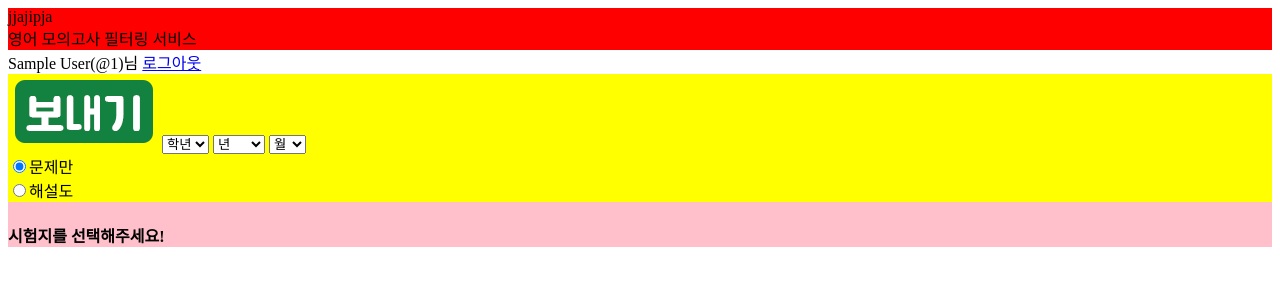
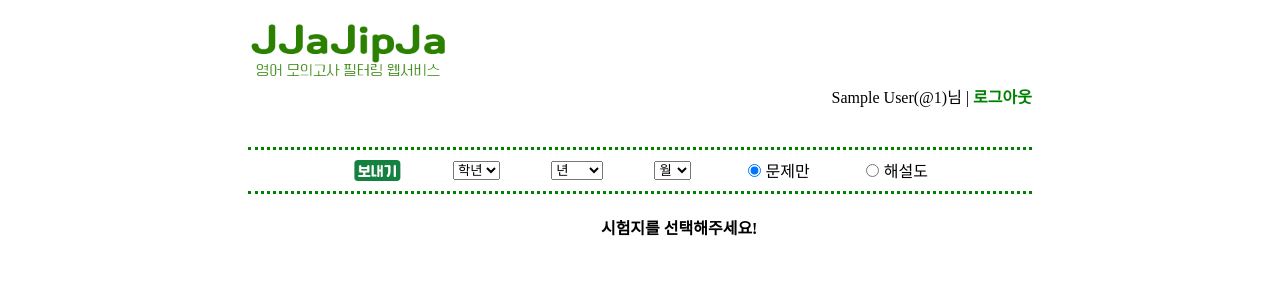
Before and after one commit to MyeongjuHong/htdocs, a PHP site: page / in a window 1280 px wide. Shown: the top 300 px of the page. Run offline with PHP 8.4, Linux system fonts and the light colour scheme; the visitor is signed in with stand-in values (Sample User, id 1).

Commit message:
refactor: Refactor codes and files

```diff
--- a/header.php
+++ b/header.php
@@ -1,14 +1,5 @@
-
-<div class="header">
-    <span class="title" onclick="location.href='index.html'">
-        <div class="logo">jjajipja<br/>영어 모의고사 필터링 서비스</div>
-    </span>
-    <!-- 로그인 전 북마크 클릭 시 로그인 후 이용 가능! -->
-    <!-- <span class="bookmark" onclick="location.href='bookmark.html'">북마크</span> -->
-    <!-- <span class="member">
-    <a href="#" onclick="location.href='login_form.php'">로그인</a>
-    </span> -->
-</div>
+<div class="header_logic">
+    <div class="logo" onclick="location.href='index.php'"><img src="./img/J_logo.png" class="logo"/></div>
     <?php
         session_start();
         if(isset($_SESSION["userid"])) {
@@ -30,32 +21,35 @@
         }
     ?>
 
-<div></div>
-
     <?php
         if(!$userid) {
     ?>
+        <div class="user">
             <span>로그인 해주세요</span>
-        <a href="login_form.php" class="member">로그인</a>
+            <span>|</span>
+            <a href="login_form.php">로그인</a>
+        </div>
     <?php
         } else {
             $logged = $username."(@".$userid.")님";
     ?>
+        <div class="user">
             <span><?=$logged?></span>
+            <span>|</span>
     <?php
             if($userlevel == 1) {
     ?>
-            <a href="admin.php">관리자모드</a>
-<?php
-        } elseif($userlevel == 9) {
-?>
-            <a href="bookmark.php" class="bookmark">북마크</a>
+                <a href="admin_form.php">관리자모드</a>
+                <span>|</span>
+                <!-- //// -->
     <?php
             } else {
                 error_log('user level error');
             }
     ?>
-        <a href="logout.php" class="member">로그아웃</a>
+            <a href="logout.php">로그아웃</a>
+        </div>
     <?php
         }
     ?>
+</div>
--- a/index.css
+++ b/index.css
@@ -1,31 +1,157 @@
-.header {
-  background-color: red;
+:root {
+  max-width: 800px;
+  min-width: 400px;
+  margin: 0 auto;
+}
+
+h4 {
+  text-align: center;
+  padding-left: 10%;
+}
+
+h2 {
+  padding-left: 25%;
+}
+
+a {
+  text-decoration: none;
+  color: green;
+  font-weight: bold;
+}
+
+input {
+  margin: 5px;
+}
+
+/* index.php */
+
+.button {
+  height: 40px;
+  margin-top: 10px;
+  margin-left: 50px;
+}
+
+.button_j {
+  height: 25px;
+}
+
+.line_match {
+  display: flex;
+  align-items: center;
+}
+
+/* header.php */
+
+.header_logic {
+  margin-bottom: 5%;
 }
 
 .title {
-  background-color: green;
+  color: green;
 }
 
-.logo1 {
-  background-color: darkgray;
+.logo {
+  width: 200px;
+  margin-top: 2%;
 }
 
-.logo2 {
-  background-color: gray;
+.user {
+  text-align: right;
 }
 
-.bookmark {
-  background-color: blue;
+/* test.php */
+
+.filter {
+  border-top: 3px dotted green;
+  border-bottom: 3px dotted green;
+  padding-top: 1%;
+  padding-bottom: 1%;
+  padding-right: 10%;
+  padding-left: 10%;
 }
 
-.memeber {
-  background-color: violet;
+.item_around {
+  justify-content: space-around;
 }
 
-.body {
-  background-color: pink;
+/* test_check.php */
+
+.paper {
+  margin-top: 5%;
+  border-top: 3px dotted green;
 }
 
-.filter {
-  background-color: yellow;
+.test_info {
+  column-count: 2;
+  -webkit-column-fill: auto;
+  -moz-column-fill: auto;
+  column-fill: auto;
+  column-gap: 32px;
+  column-rule: 1px solid gray;
+  min-height: 450px;
 }
+
+/* join/login */
+
+.box {
+  border: 3px dotted green;
+  border-radius: 5px;
+  padding: 5%;
+  padding-left: 15%;
+  width: 300px;
+  margin: 0 auto;
+  margin-top: 10%;
+}
+
+.form_join {
+  width: 200px;
+  margin-left: 10px;
+}
+
+.member {
+  padding-left: 32%;
+}
+
+/* admin_form.php */
+
+h3 {
+  color: green;
+}
+
+textarea {
+  margin-left: 5px;
+  margin-top: 5px;
+  margin-bottom: 5px;
+  font-family: Verdana, Geneva, Tahoma, sans-serif;
+}
+
+th {
+  border-top: 3px dotted green;
+}
+
+td {
+  padding-top: 1%;
+  padding-bottom: 1%;
+  border-top: 2px dotted green;
+}
+
+.admin_box {
+  display: flex;
+  justify-content: center;
+  align-items: center;
+}
+
+.table_title {
+  font-weight: bold;
+  color: green;
+}
+
+.table_bottom {
+  border-bottom: 2px dotted green;
+}
+
+.save_button {
+  height: 40px;
+  margin: 1%;
+  margin-left: 45%;
+}
--- a/index.php
+++ b/index.php
@@ -4,11 +4,14 @@
     <meta charset="UTF-8" />
     <meta http-equiv="X-UA-Compatible" content="IE=edge" />
     <meta name="viewport" content="width=device-width, initial-scale=1.0" />
-    <link rel="stylesheet" href="index.css" />
+    <link rel="stylesheet" href="index.css?after" />
     <title>jjajipja</title>
   </head>
   <body>
-    <?php include "header.php";?>
-    <?php include "test.php";?>
+    <div class="body">
+      <div class="web_header"><?php include "header.php";?></div>
+      <div class="web_test"><?php include "test.php";?></div>
+      <!-- <div class="web_result"><?php //include "test_check.php"?></div> -->
+    </div>
   </body>
 </html>
--- a/join_insert.php
+++ b/join_insert.php
@@ -13,6 +13,7 @@
 
     echo "
         <script>
+            window.alert('회원가입이 완료되었습니다!');
             location.href = 'index.php';
         </script>
     ";
--- a/test.js
+++ b/test.js
@@ -1,5 +1,5 @@
 function check_select() {
-  if (document.test_form.grade == "0" || document.test_form.year.value == "0" || document.test_form.month.value == "0") {
+  if (document.test_form.grade.value == "0" || document.test_form.year.value == "0" || document.test_form.month.value == "0") {
     alert("시험지를 선택해주세요!");
     return;
   }
```
Also changed, not shown: bookmark.sql (added, +13 -0 lines), join_check.php (+7 -6 lines), join_form.php (+9 -10 lines), login_form.php (+11 -11 lines). Lines whose indentation alone changed are shown as unchanged.
